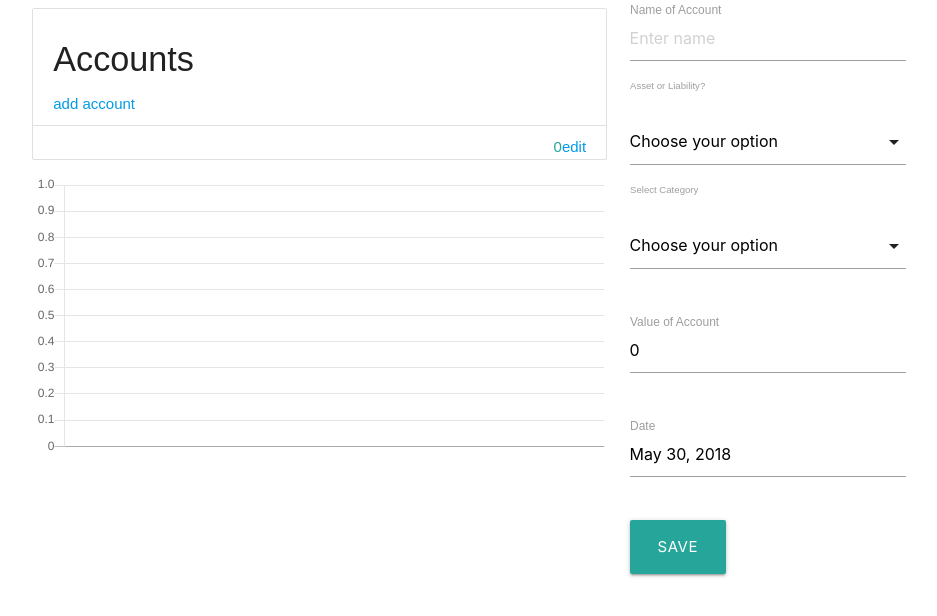
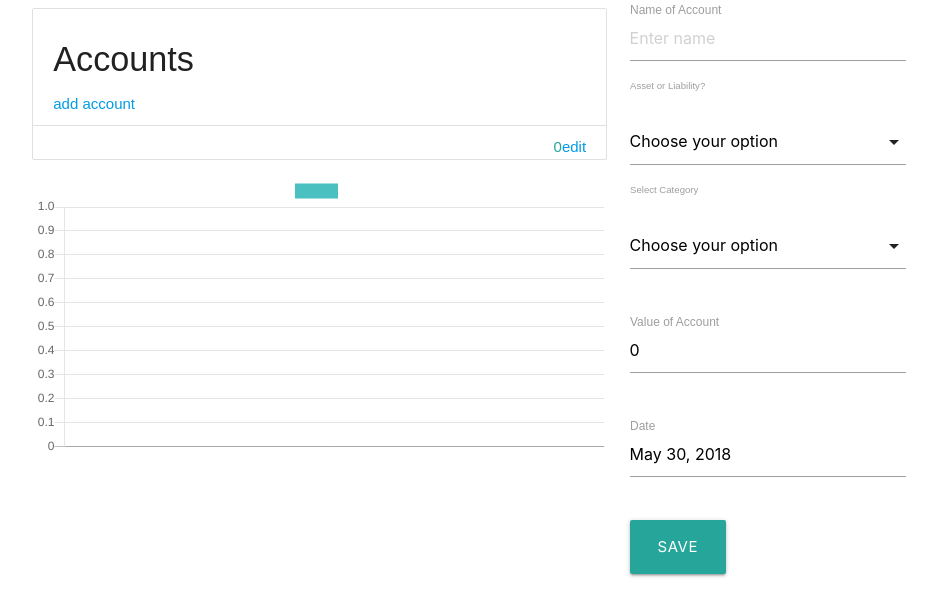
Before and after one commit to taylor-ramsay/networthjournal, a React (Create React App) app in the folder frontend/: page /add-account in a window 1280 px wide. Shown: the top 616 px of the page, without its empty margins (171-1108 px from the left). Built offline with nearby package versions, Linux system fonts and the light colour scheme; no server answers.

Commit message:
chart added

```diff
--- a/frontend/src/App.js
+++ b/frontend/src/App.js
@@ -248,14 +248,13 @@ class App extends Component {
   }
 
   render() {
-    console.log(this.state.valuations)
     return (
       <div className="container">
         <Switch>
           <div className="row">
             <div className="col s8">
-              <Route path="/" render={(props) => { return <AccountsList accounts={this.state.accounts} editButtonHandler={this.editButtonHandler} addButtonHandler={this.addButtonHandler} /> }} />
-              <Route path="/" render={(props) => { return <AccountChart accounts={this.state.accounts} valuations={this.state.valuations} /> }} />
+              <Route path="/" render={() => { return <AccountsList accounts={this.state.accounts} editButtonHandler={this.editButtonHandler} addButtonHandler={this.addButtonHandler} /> }} />
+              <Route path="/" render={() => { return <AccountChart accounts={this.state.accounts} valuations={this.state.valuations} /> }} />
             </div>
             <div className="col s4">
               <Route path="/add-account" render={(props) => { return <AccountForm propsFromParent={props} handleSubmit={this.handleSubmit} currentAccount={this.state.currentAccount} getCurrentAccount={this.getCurrentAccount} _id={this.state.currentAccount._id} balance={this.state.currentAccount.balance} name={this.state.currentAccount.name} type={this.state.currentAccount.type} subType={this.state.currentAccount.subType} date={this.state.currentAccount.date} timeStamp={this.state.currentAccount.timeStamp} handleNameChange={this.handleNameChange} handleBalanceChange={this.handleBalanceChange} handleTypeChange={this.handleTypeChange} handleSubtypeChange={this.handleSubtypeChange} handleDateChange={this.handleDateChange} /> }} />
--- a/frontend/src/components/AccountChart.js
+++ b/frontend/src/components/AccountChart.js
@@ -3,7 +3,11 @@ import { Line } from 'react-chartjs-2';
 
 class AccountChart extends Component {
 
+
+    //?? WTF, COMPONENT IS LOADING TWICE!! CAUSED BY COMPONENT DID MOUNT IN APP
+
     render() {
+        //console.log("test")
         let accounts = this.props.accounts
         let valuations = this.props.valuations
         //Push valuations arrays into accounts objects as valuationAmounts
@@ -19,53 +23,67 @@ class AccountChart extends Component {
         }
 
         let labelArr = []
+        let datasetArr = []
         let dataArr = []
-        let datasetArr = []
+        let dataArr0 = []
 
         for (let i = 0; i < accounts.length; i++) {
-            console.log(accounts[i].name)
-            //let accountName = accounts[i].name
-            // for (let j = 0; j < accounts[i].valuationAmounts.length; j++) {
-            //     labelArr.push(accounts[i].valuationAmounts[j].newDate)
-            //     dataArr.push(accounts[i].valuationAmounts[j].newBalance)
-            //     let datasetObj = {
-            //         label: accountName,
-            //         fill: false,
-            //         lineTension: 0.1,
-            //         backgroundColor: 'rgba(75,192,192,0.4)',
-            //         borderColor: 'rgba(75,192,192,1)',
-            //         borderCapStyle: 'butt',
-            //         borderDash: [],
-            //         borderDashOffset: 0.0,
-            //         borderJoinStyle: 'miter',
-            //         pointBorderColor: 'rgba(75,192,192,1)',
-            //         pointBackgroundColor: '#fff',
-            //         pointBorderWidth: 1,
-            //         pointHoverRadius: 5,
-            //         pointHoverBackgroundColor: 'rgba(75,192,192,1)',
-            //         pointHoverBorderColor: 'rgba(220,220,220,1)',
-            //         pointHoverBorderWidth: 2,
-            //         pointRadius: 1,
-            //         pointHitRadius: 10,
-            //         data: dataArr,
-            //     }
-            //     datasetArr.push(datasetObj)
-            // }
+            dataArr[i] = []
+            let datasetObj = {
+                label: accounts[i].name,
+                fill: false,
+                lineTension: 0.1,
+                backgroundColor: 'rgba(75,192,192,0.4)',
+                borderColor: 'rgba(75,192,192,1)',
+                borderCapStyle: 'butt',
+                borderDash: [],
+                borderDashOffset: 0.0,
+                borderJoinStyle: 'miter',
+                pointBorderColor: 'rgba(75,192,192,1)',
+                pointBackgroundColor: '#fff',
+                pointBorderWidth: 1,
+                pointHoverRadius: 5,
+                pointHoverBackgroundColor: 'rgba(75,192,192,1)',
+                pointHoverBorderColor: 'rgba(220,220,220,1)',
+                pointHoverBorderWidth: 2,
+                pointRadius: 1,
+                pointHitRadius: 10,
+                data: dataArr[i],
+            }
+            for (let j = 0; j < accounts[i].valuationAmounts.length; j++) {
+                labelArr.push(accounts[i].valuationAmounts[j].newDate)
+                dataArr[i].push(accounts[i].valuationAmounts[j].newBalance)
+            }
+            datasetArr.push(datasetObj)
         }
-        //console.log(labelArr)
-        //console.log(dataArr)
+
+        console.log(labelArr)
+
 
 
 
 
         const data = {
+            labels: labelArr,
             datasets: datasetArr
         };
 
 
+            const options = {
+                scales: {
+                    xAxes: [{
+                        time: {
+                            unit: 'month'
+                        }
+                    }]
+                }
+
+        }
+
+
         return (
             <div>
-                <Line data={data} />
+                 <Line data={data} width={1000} height={500} options={options} />
             </div>
         );
     }
```
